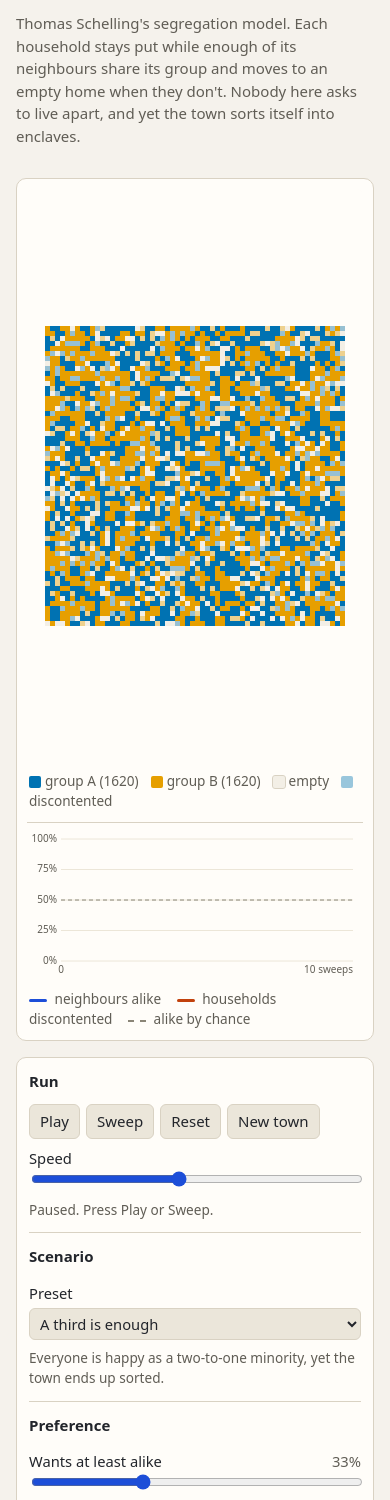
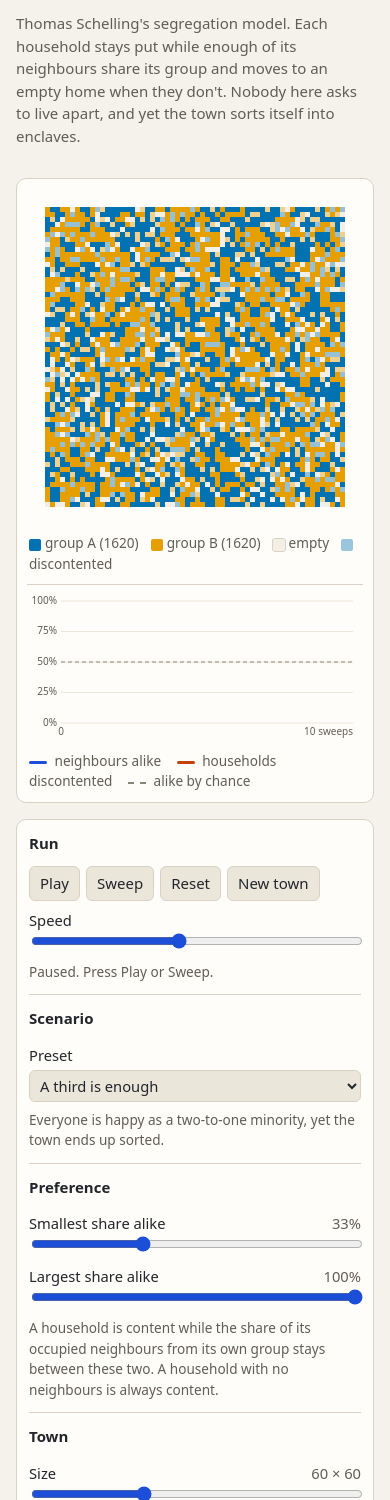
Before and after one commit to fushanbobfan/enclave, a website with bundled scripts: page index.html in a window 390 px wide. Shown: the part 70-1570 px from the top of the page. Built offline with nearby package versions, Linux system fonts and the light colour scheme.

Commit message:
Name the preference sliders by what they bound and keep the town canvas square so phones lose no space around it

```diff
--- a/index.html
+++ b/index.html
@@ -55,13 +55,13 @@
 
         <fieldset>
           <legend>Preference</legend>
-          <label>Wants at least <output id="min-out">33%</output> alike
+          <label>Smallest share alike <output id="min-out">33%</output>
             <input id="min" type="range" min="0" max="100" step="1" value="33" />
           </label>
-          <label>and at most <output id="max-out">100%</output> alike
+          <label>Largest share alike <output id="max-out">100%</output>
             <input id="max" type="range" min="0" max="100" step="1" value="100" />
           </label>
-          <p class="hint">Shares of a household's occupied neighbours from its own group. A household with no neighbours is always content.</p>
+          <p class="hint">A household is content while the share of its occupied neighbours from its own group stays between these two. A household with no neighbours is always content.</p>
         </fieldset>
 
         <fieldset>
--- a/src/main.js
+++ b/src/main.js
@@ -69,7 +69,7 @@ function syncControls() {
   $('max-out').textContent = `${s.max}%`;
   const id = matchPreset(s);
   $('preset').value = id ?? '';
-  $('preset-note').textContent = id ? PRESETS.find((p) => p.id === id).note : 'Your own settings.';
+  $('preset-note').textContent = id ? PRESETS.find((p) => p.id === id).note : 'No preset matches these settings.';
   history.replaceState(null, '', `#${encode(s)}`);
 }
 
--- a/style.css
+++ b/style.css
@@ -102,8 +102,9 @@ canvas {
 }
 
 #town {
-  height: min(68vh, 640px);
-  min-height: 320px;
+  aspect-ratio: 1 / 1;
+  height: auto;
+  max-height: min(68vh, 640px);
   background: var(--panel);
   touch-action: none;
 }
```
